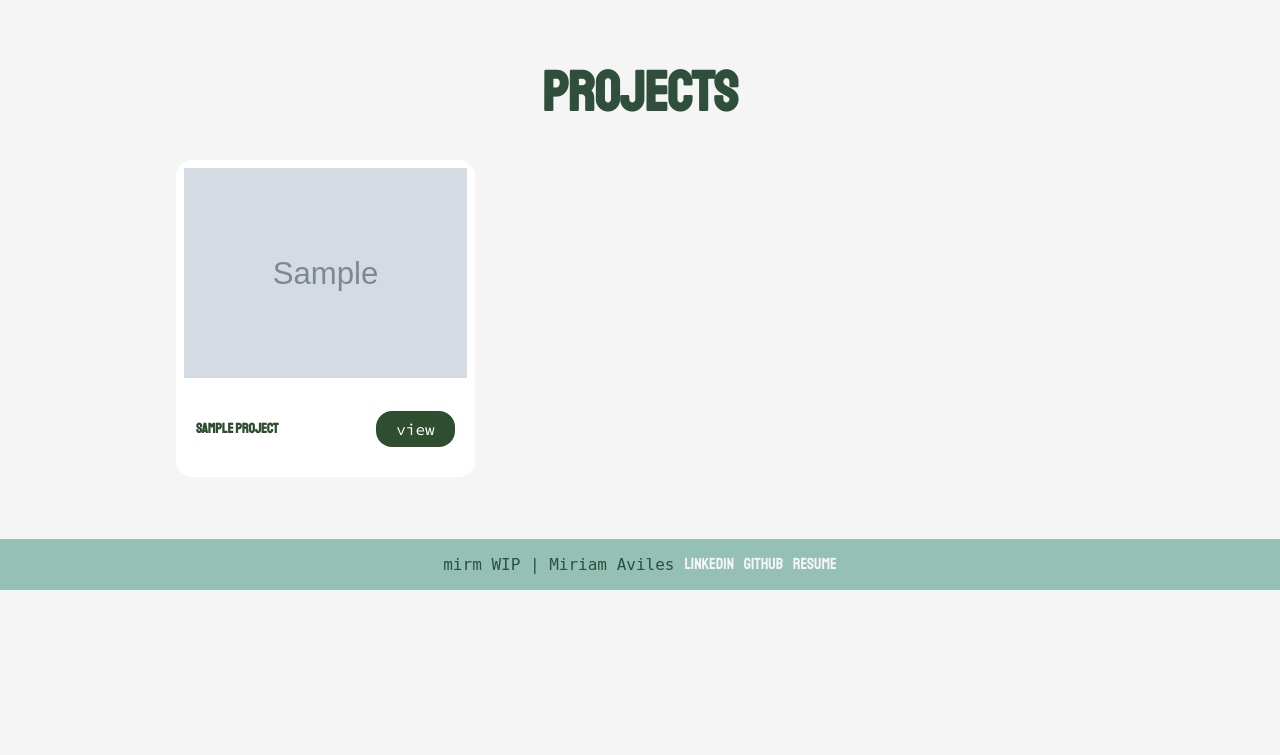
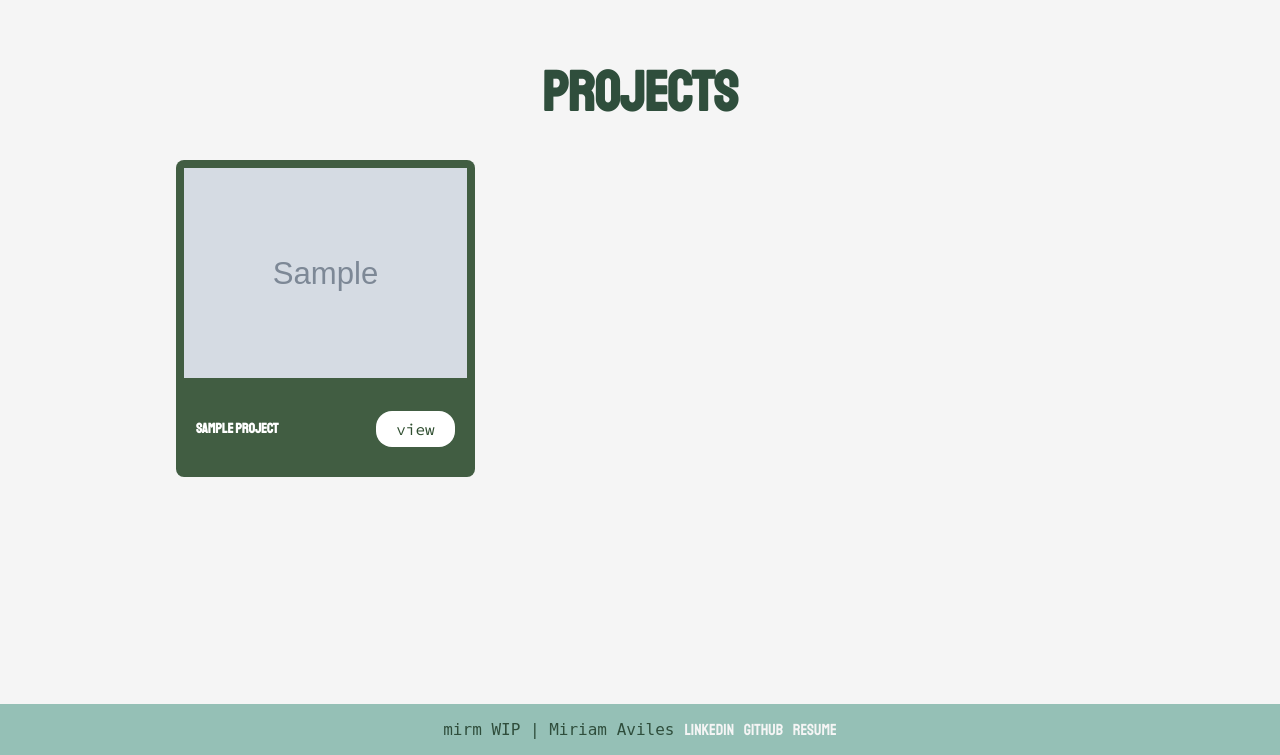
Before and after one commit to maviles7/miriam_assembled, a Django app: page /projects/ in a window 1280 px wide. Shown: the part 45-800 px from the top of the page. Run offline with Django 5.2, Linux system fonts and the light colour scheme; tables that the repository leaves empty hold one stand-in row (values such as "Sample post"); grey boxes marked "Sample" are stand-in pictures.

Commit message:
more css

```diff
--- a/main_app/static/css/base.css
+++ b/main_app/static/css/base.css
@@ -27,7 +27,6 @@ main {
 
 @media (max-width: 375px) {
   body {
-    height: 100%;
     min-height: 100vh;
   }
 
@@ -50,6 +49,12 @@ main {
   align-items: center;
   align-content: center;
   z-index: 1000;
+}
+
+@media (min-width: 375px) {
+  .page-footer {
+    position: fixed;
+  }
 }
 
 .footer-links {
@@ -255,10 +260,10 @@ form button[type="submit"] {
 }
 
 .card {
-  background-color: white;
-  border-radius: 1rem;
+  background-color: #2f4e30e7;
+  border-radius: 0.5rem;
   padding: 0.5rem;
-  color: #2f4e30;
+  color: white;
 }
 
 .card__hero {
@@ -299,8 +304,8 @@ form button[type="submit"] {
   text-align: center;
   padding: 0.5rem 1.25rem;
   border-radius: 1rem;
-  background-color: #2f4e30;
-  color: white;
+  background-color: white;
+  color: #2f4e30;
   font-size: 1rem;
   font-family: 'Source Code Pro', monospace;
 }
@@ -336,16 +341,8 @@ form button[type="submit"] {
     justify-content: space-between;
     gap: 1rem;
   }
-}
 
-@media (min-width: 340px) {
-  .card__btn {
+  .card_btn {
     width: max-content;
   }
 }
-
-@media (max-width: 340px) {
-  main {
-    height: 100%;
-  }
-}
```
